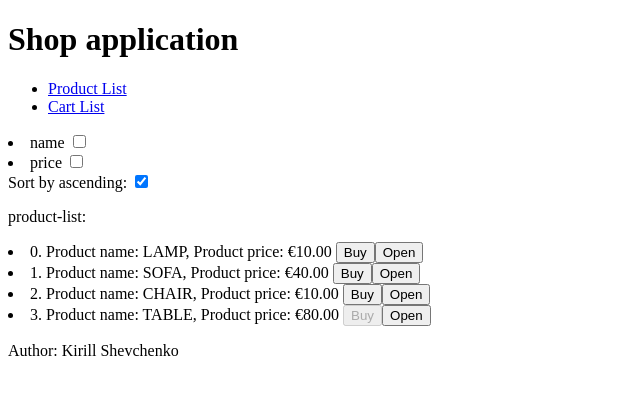
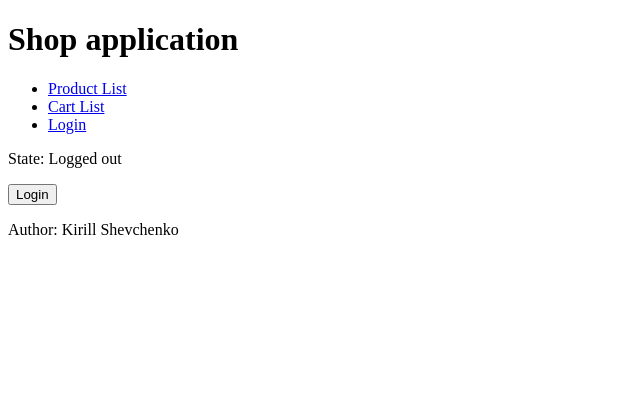
Before and after one commit to kirill-shevch/AngularMentoring, an Angular app: page /login in a window 1280 px wide. Shown: the top 394 px of the page, without its empty margins (0-640 px from the left). Built offline with nearby package versions, Linux system fonts and the light colour scheme.

Commit message:
Add login component

```diff
--- a/src/app/app.component.html
+++ b/src/app/app.component.html
@@ -8,6 +8,9 @@
         </li>
         <li routerLinkActive="active">
           <a routerLink="/cart-list">Cart List</a>
+        </li>
+        <li routerLinkActive="active">
+          <a routerLink="/login">Login</a>
         </li>
       </ul>
     </div>
--- /dev/null
+++ b/src/app/core/components/login/login.component.html
@@ -0,0 +1,7 @@
+<p>State: {{message}}</p>
+<div>
+  <button (click)="onLogout()" *ngIf="authService.isLoggedIn; else loginBtn">Logout</button>
+  <ng-template #loginBtn>
+    <button (click)="onLogin()">Login</button>
+  </ng-template>
+</div>
--- /dev/null
+++ b/src/app/core/components/login/login.component.ts
@@ -0,0 +1,61 @@
+import { Component, OnDestroy, OnInit } from '@angular/core';
+import { Router } from '@angular/router';
+import { Subject } from 'rxjs';
+import { takeUntil } from 'rxjs/operators';
+import { AuthService } from '../../services/auth.service';
+
+@Component({
+  selector: 'app-login',
+  templateUrl: './login.component.html',
+  styleUrls: ['./login.component.css']
+})
+export class LoginComponent implements OnInit, OnDestroy {
+
+  message: string | undefined;
+
+  private unsubscribe: Subject<void> = new Subject();
+
+  constructor(
+    public authService: AuthService,
+    private router: Router) {
+  }
+
+  ngOnDestroy() {
+    this.unsubscribe.complete();
+  }
+
+  onLogin() {
+    this.message = 'Trying to log in ...';
+    const observer = {
+      next: () => {
+        this.setMessage();
+        if (this.authService.isLoggedIn) {
+          const redirect = this.authService.redirectUrl
+            ? this.authService.redirectUrl
+            : '/admin';
+          this.router.navigate([redirect]);
+        }
+      },
+      error: (err: any) => console.log(err),
+      complete: () => console.log('[takeUntil] complete')
+    };
+    this.authService
+      .login()
+      .pipe(takeUntil(this.unsubscribe))
+      .subscribe(observer);
+  }
+
+  onLogout() {
+    this.authService.logout();
+    this.setMessage();
+  }
+
+  private setMessage() {
+    this.message = 'Logged ' + (this.authService.isLoggedIn ? 'in' : 'out');
+  }
+
+  ngOnInit(): void {
+    this.setMessage();
+  }
+
+}
--- /dev/null
+++ b/src/app/core/services/auth.service.ts
@@ -0,0 +1,23 @@
+import { Injectable } from '@angular/core';
+import { Observable, of } from 'rxjs';
+import { delay, tap } from 'rxjs/operators';
+
+@Injectable({
+  providedIn: 'root'
+})
+
+export class AuthService {
+  isLoggedIn = false;
+  redirectUrl: string | undefined;
+
+  login(): Observable<boolean> {
+    return of(true).pipe(
+      delay(1000),
+      tap(val => this.isLoggedIn = val)
+    );
+  }
+
+  logout(): void {
+    this.isLoggedIn = false;
+  }
+}
```
Also changed, not shown: src/app/core/core-routing.module.ts (added, +16 -0 lines), src/app/core/core.module.ts (+5 -2 lines), src/app/core/components/login/login.component.css (added), 2 other files (tests, documents, lock files or other folders).
